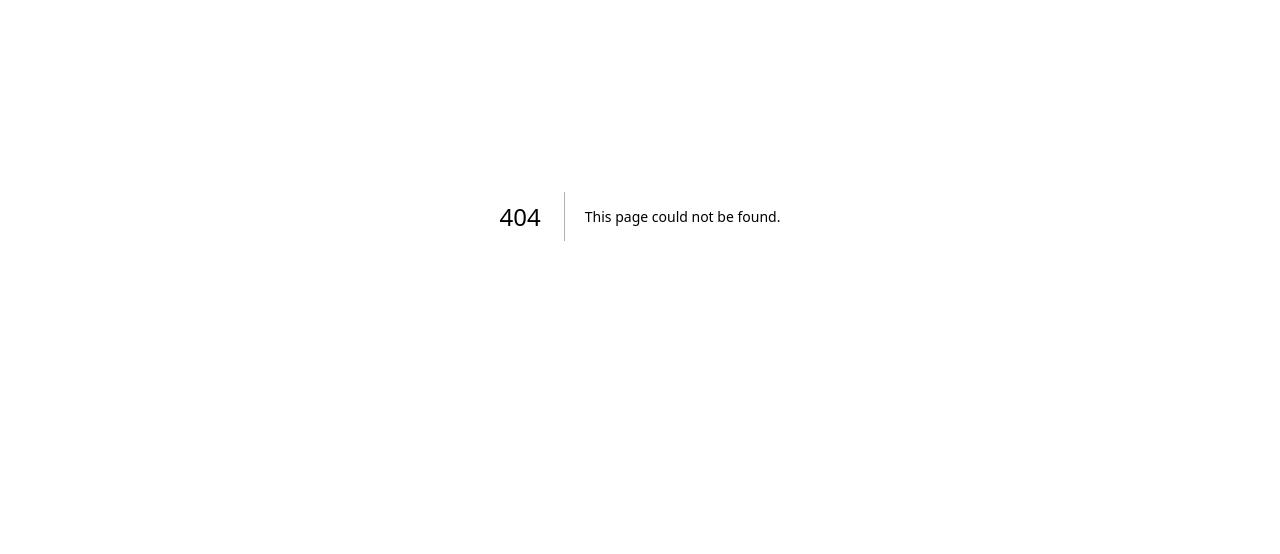
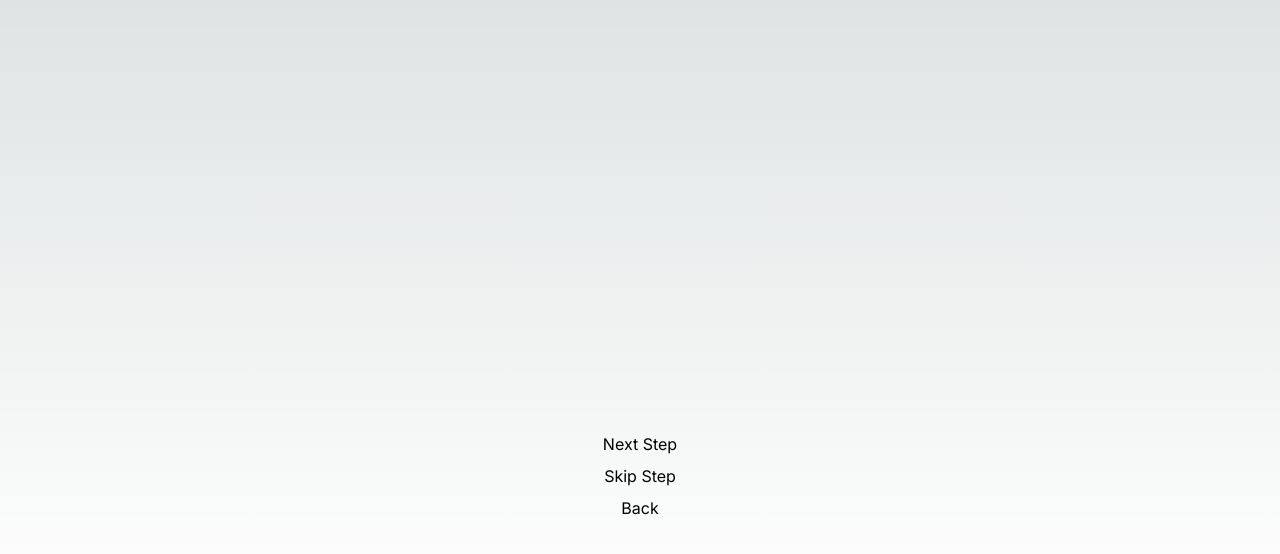
Before and after one commit to energywraith/basket-cart, a Next.js app: page /payment in a window 1280 px wide. Before the commit this address had no page. Shown: the part 184-738 px from the top of the page. Built offline with nearby package versions, Linux system fonts and the light colour scheme.

Commit message:
Add prototype pages

```diff
--- /dev/null
+++ b/src/app/address/page.tsx
@@ -0,0 +1,21 @@
+"use client";
+
+// State = cart, check if products.length > 0
+
+import { useAppMachine } from "@/context/AppMachineContext";
+import Link from "next/link";
+
+export default function Address() {
+  const { states } = useAppMachine();
+
+  return (
+    <main className="flex min-h-screen flex-col items-center p-24">
+      <section className="flex flex-col items-center gap-y-2 mt-auto">
+        <Link href="/shipment" onClick={() => states.goNext()}>
+          Next Step
+        </Link>
+        <Link href="/">Back</Link>
+      </section>
+    </main>
+  );
+}
--- /dev/null
+++ b/src/app/completed/page.tsx
@@ -0,0 +1,15 @@
+"use client";
+
+// State = completed
+
+import { useAppMachine } from "@/context/AppMachineContext";
+
+export default function Completed() {
+  const { state } = useAppMachine();
+
+  return (
+    <main className="flex min-h-screen flex-col items-center justify-between p-24">
+      <h1>State: {state.value as string}</h1>
+    </main>
+  );
+}
--- a/src/app/page.tsx
+++ b/src/app/page.tsx
@@ -1,16 +1,12 @@
 "use client";
 
-import { AppContext } from "@/context/AppMachineContext";
+// State = cart
+
+import { useAppMachine } from "@/context/AppMachineContext";
+import Link from "next/link";
 
 export default function Home() {
-  const actor = AppContext.useActorRef();
-  const appContext = AppContext.useSelector((state) => state);
-
-  const onCart = () => {
-    actor.send({
-      type: "PROCEED_TO_ADDRESSED",
-    });
-  };
+  const { actor, state } = useAppMachine();
 
   const onAdd = () => {
     actor.send({
@@ -20,16 +16,15 @@ export default function Home() {
   };
 
   return (
-    <main className="flex min-h-screen flex-col items-center justify-between p-24">
-      <h1>State: {appContext.value as string}</h1>
-      <ul>
-        {appContext.context.products.map((product, index) => (
+    <main className="flex min-h-screen flex-col items-center p-24">
+      <ul className="my-auto">
+        {state.context.products.map((product, index) => (
           <li key={index}>{product}</li>
         ))}
       </ul>
-      <section className="flex flex-col gap-y-2">
+      <section className="flex flex-col items-center gap-y-2 mt-auto">
         <button onClick={onAdd}>Add Product</button>
-        <button onClick={onCart}>Proceed to Addressed</button>
+        <Link href="/address">Next Step</Link>
       </section>
     </main>
   );
--- /dev/null
+++ b/src/app/payment/page.tsx
@@ -0,0 +1,26 @@
+"use client";
+
+// State = shipping.selected | shipping.skipped
+
+import { useAppMachine } from "@/context/AppMachineContext";
+import Link from "next/link";
+
+export default function Address() {
+  const { states } = useAppMachine();
+
+  return (
+    <main className="flex min-h-screen flex-col items-center p-24">
+      <section className="flex flex-col items-center gap-y-2 mt-auto">
+        <Link href="/summary" onClick={() => states.goNext()}>
+          Next Step
+        </Link>
+        <Link href="/summary" onClick={() => states.skipStep()}>
+          Skip Step
+        </Link>
+        <Link href="/shipment" onClick={() => states.goBack()}>
+          Back
+        </Link>
+      </section>
+    </main>
+  );
+}
--- /dev/null
+++ b/src/app/shipment/page.tsx
@@ -0,0 +1,26 @@
+"use client";
+
+// State = addressed
+
+import { useAppMachine } from "@/context/AppMachineContext";
+import Link from "next/link";
+
+export default function Address() {
+  const { states } = useAppMachine();
+
+  return (
+    <main className="flex min-h-screen flex-col items-center p-24">
+      <section className="flex flex-col items-center gap-y-2 mt-auto">
+        <Link href="/payment" onClick={() => states.goNext()}>
+          Next Step
+        </Link>
+        <Link href="/payment" onClick={() => states.skipStep()}>
+          Skip Step
+        </Link>
+        <Link href="/address" onClick={() => states.goBack()}>
+          Back
+        </Link>
+      </section>
+    </main>
+  );
+}
--- /dev/null
+++ b/src/app/summary/page.tsx
@@ -0,0 +1,23 @@
+"use client";
+
+// State = payment.selected | payment.skipped
+
+import { useAppMachine } from "@/context/AppMachineContext";
+import Link from "next/link";
+
+export default function Address() {
+  const { states } = useAppMachine();
+
+  return (
+    <main className="flex min-h-screen flex-col items-center p-24">
+      <section className="flex flex-col items-center gap-y-2 mt-auto">
+        <Link href="/completed" onClick={() => states.goNext()}>
+          Complete
+        </Link>
+        <Link href="/payment" onClick={() => states.goBack()}>
+          Back
+        </Link>
+      </section>
+    </main>
+  );
+}
--- a/src/context/AppMachineContext/AppMachineProvider.tsx
+++ b/src/context/AppMachineContext/AppMachineProvider.tsx
@@ -39,6 +39,9 @@ export const appMachine = createMachine(
           },
           SKIP_STEP: {
             target: "shipping.skipped",
+          },
+          PREVIOUS_STEP: {
+            target: "cart",
           },
         },
       },
```
